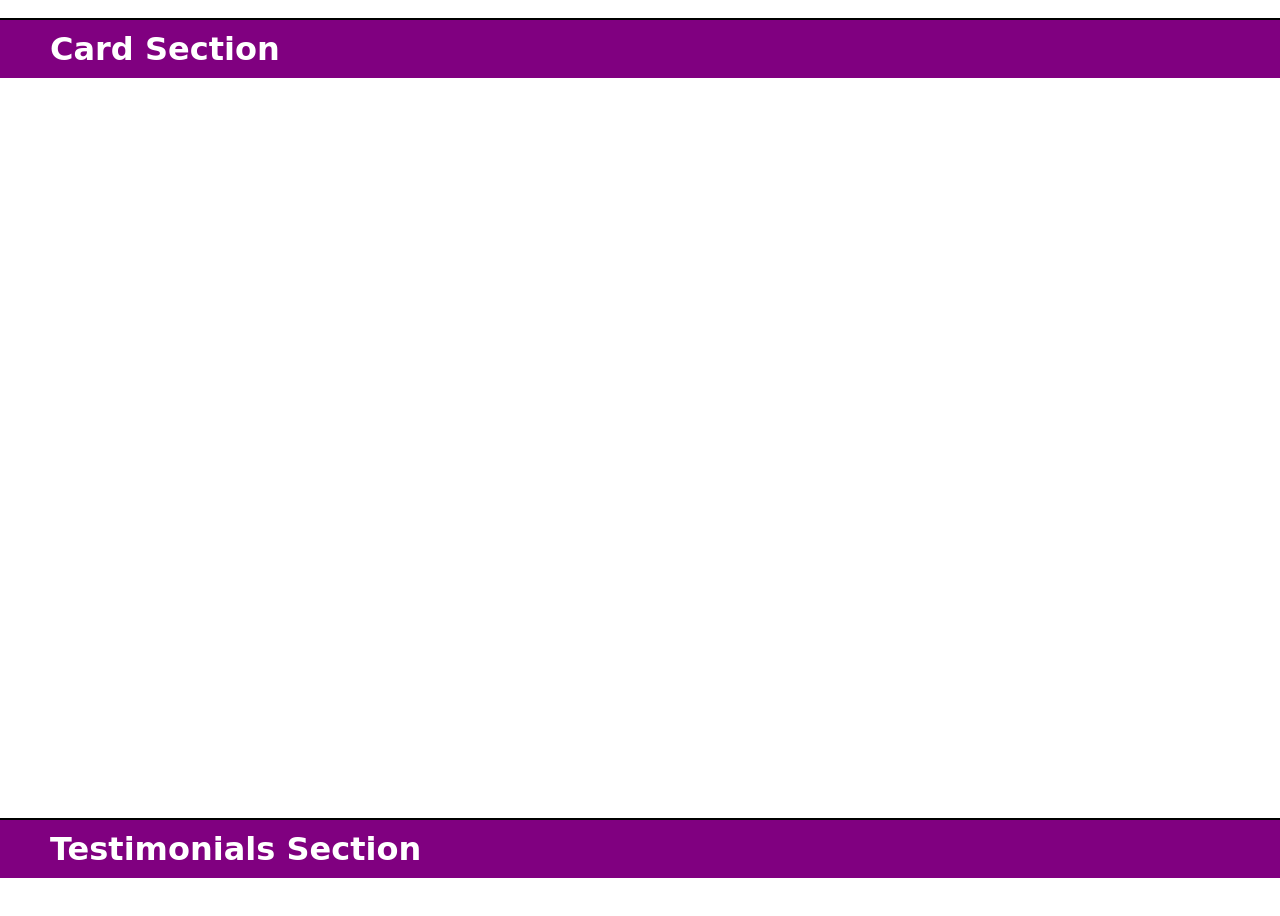
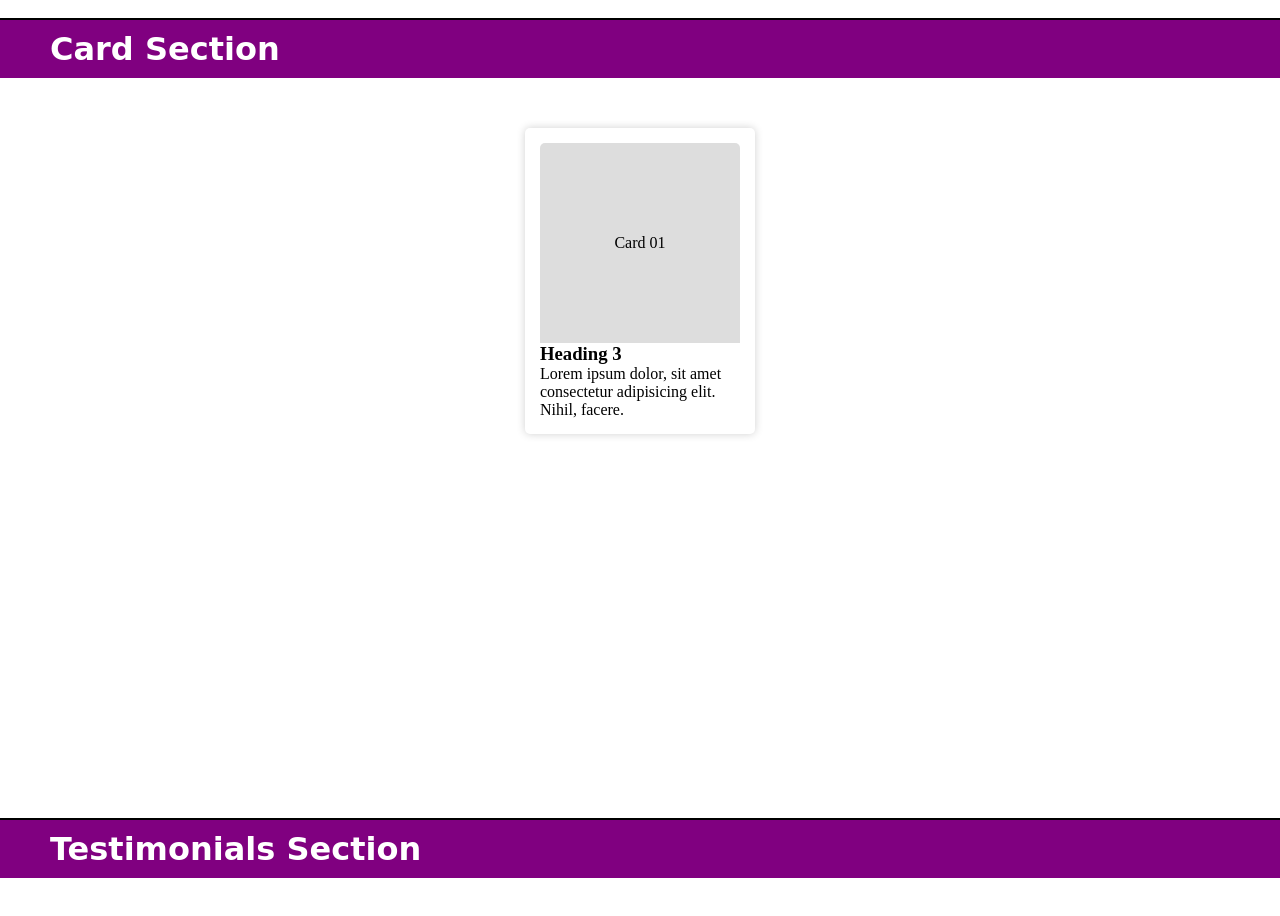
Before and after one commit to A-Al-Mamun/All_In_One, a plain HTML site: page index.html in a window 1280 px wide. Shown: the part 2380-3296 px from the top of the page. Drawn offline with Linux system fonts and the light colour scheme; a web font is replaced by a local one.

Commit message:
Card 01 Design

```diff
--- a/assets/css/style.css
+++ b/assets/css/style.css
@@ -272,7 +272,35 @@ hr{
 
 /* Header Section End */
 
+/* Card Section Start */
+.card1{
+    margin: 50px auto;
+    padding: 15px;
+    width: 230px;
+    box-shadow: 0 0 8px #00000030;
+    border-radius: 5px;
+}
+.card1 div{
+    width: 200px;
+    height: 200px;
+    background: #ddd;
+    border-radius: 5px 5px 0 0;
+    position: relative;
+}
 
+.card1 div::after{
+    content: "Card 01";
+    position: absolute;
+    top: 0;
+    width: 100%;
+    height: 100%;
+    display: flex;
+    justify-content: center;
+    align-items: center;
+}
+.card1 h3{}
+.card1 p{}
+/* Card Section End */
 
 /* Footer Section Start */
 .footer{
--- a/index.html
+++ b/index.html
@@ -112,6 +112,12 @@
     <!-- Card Design Section Start -->
     <div class="section" id="card">
         <h1 class="sec-title font-sevillana">Card Section</h1>
+
+        <div class="card1">
+            <div></div>
+            <h3>Heading 3</h3>
+            <p>Lorem ipsum dolor, sit amet consectetur adipisicing elit. Nihil, facere.</p>
+        </div>
     </div>
     <!-- Card Design Section End -->
 
```
